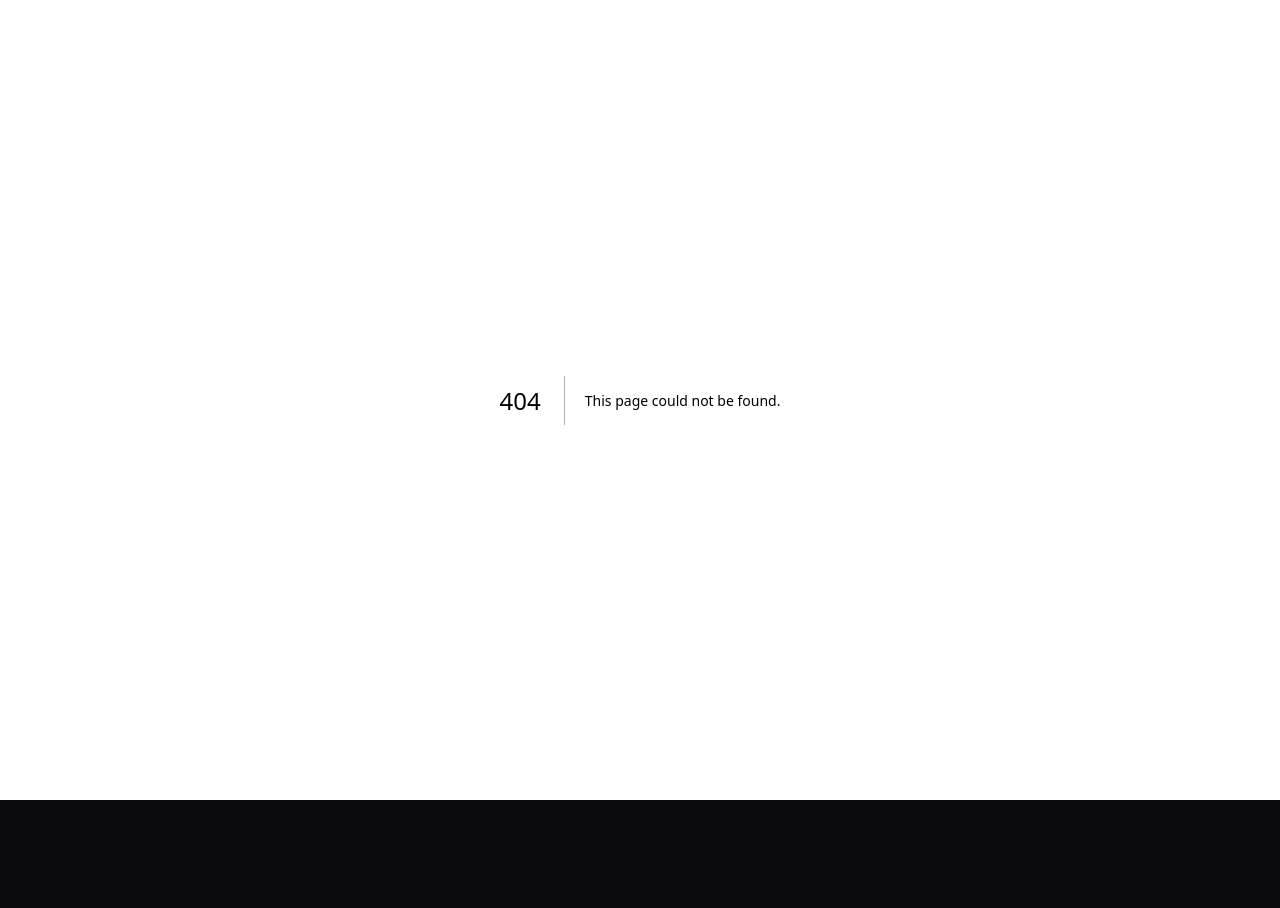
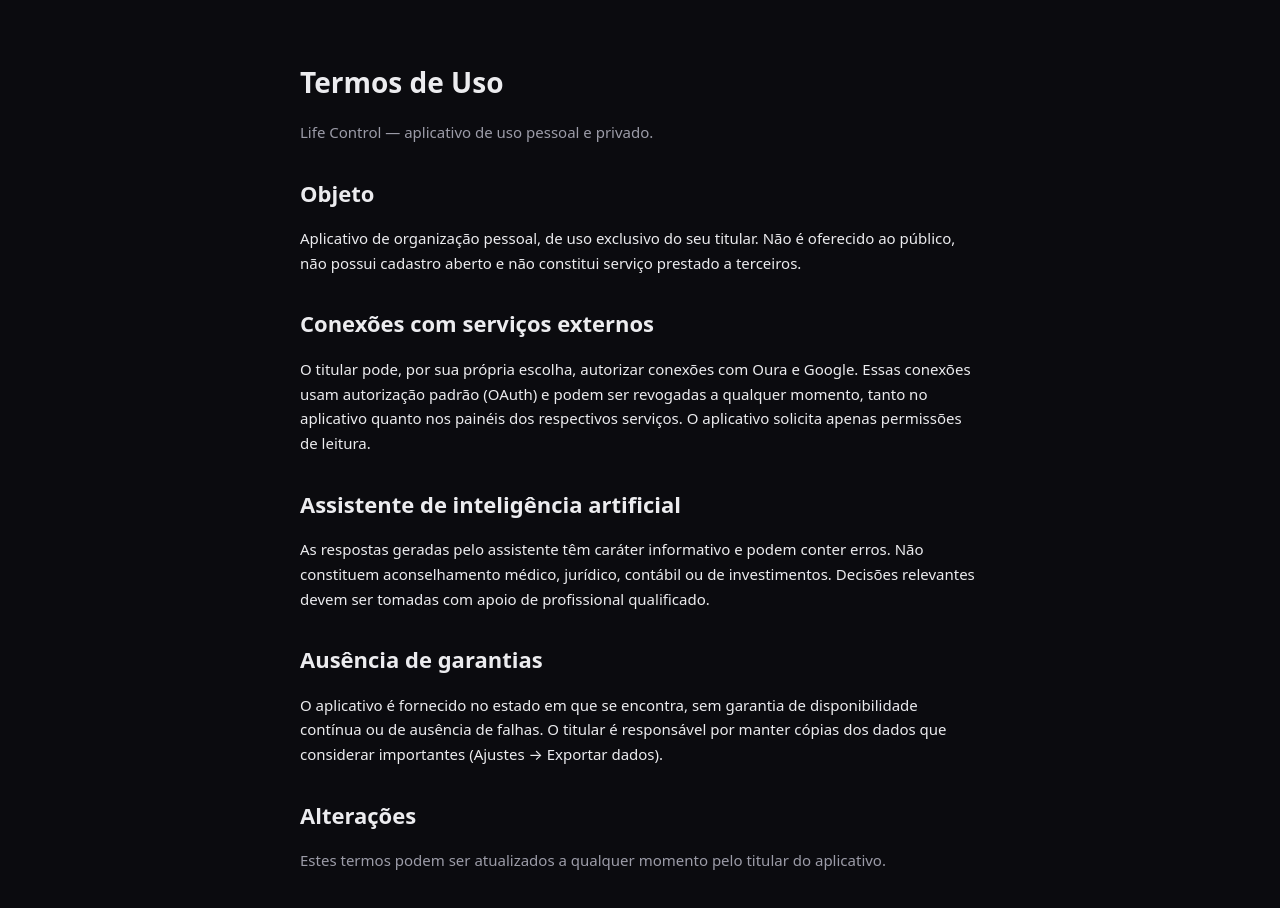
Before and after one commit to bhloucao-bhl/life-control, a Next.js app: page /termos in a window 1280 px wide. Before the commit this address had no page. Shown: the top 908 px of the page. Before the commit the page ends 800 px from the top, so only its background shows below. Built offline with nearby package versions, Linux system fonts and the light colour scheme.

Commit message:
Create page.js

```diff
--- /dev/null
+++ b/app/termos/page.js
@@ -0,0 +1,40 @@
+export const metadata = { title: 'Termos de Uso — Life Control' };
+
+const box = { background: '#0B0B0F', color: '#ECECEF', minHeight: '100vh', padding: '40px 22px', fontFamily: 'ui-sans-serif, system-ui, -apple-system, sans-serif' };
+const wrap = { maxWidth: 680, margin: '0 auto', lineHeight: 1.65, fontSize: 15 };
+const h = { fontSize: 22, fontWeight: 700, marginTop: 30, marginBottom: 8 };
+const dim = { color: '#9C9CA8' };
+
+export default function Termos() {
+  return (
+    <div style={box}>
+      <div style={wrap}>
+        <h1 style={{ fontSize: 28, fontWeight: 700, marginBottom: 4 }}>Termos de Uso</h1>
+        <p style={dim}>Life Control — aplicativo de uso pessoal e privado.</p>
+
+        <h2 style={h}>Objeto</h2>
+        <p>Aplicativo de organização pessoal, de uso exclusivo do seu titular. Não é oferecido
+        ao público, não possui cadastro aberto e não constitui serviço prestado a terceiros.</p>
+
+        <h2 style={h}>Conexões com serviços externos</h2>
+        <p>O titular pode, por sua própria escolha, autorizar conexões com Oura e Google.
+        Essas conexões usam autorização padrão (OAuth) e podem ser revogadas a qualquer
+        momento, tanto no aplicativo quanto nos painéis dos respectivos serviços.
+        O aplicativo solicita apenas permissões de leitura.</p>
+
+        <h2 style={h}>Assistente de inteligência artificial</h2>
+        <p>As respostas geradas pelo assistente têm caráter informativo e podem conter erros.
+        Não constituem aconselhamento médico, jurídico, contábil ou de investimentos.
+        Decisões relevantes devem ser tomadas com apoio de profissional qualificado.</p>
+
+        <h2 style={h}>Ausência de garantias</h2>
+        <p>O aplicativo é fornecido no estado em que se encontra, sem garantia de
+        disponibilidade contínua ou de ausência de falhas. O titular é responsável por manter
+        cópias dos dados que considerar importantes (Ajustes → Exportar dados).</p>
+
+        <h2 style={h}>Alterações</h2>
+        <p style={dim}>Estes termos podem ser atualizados a qualquer momento pelo titular do aplicativo.</p>
+      </div>
+    </div>
+  );
+}
```
